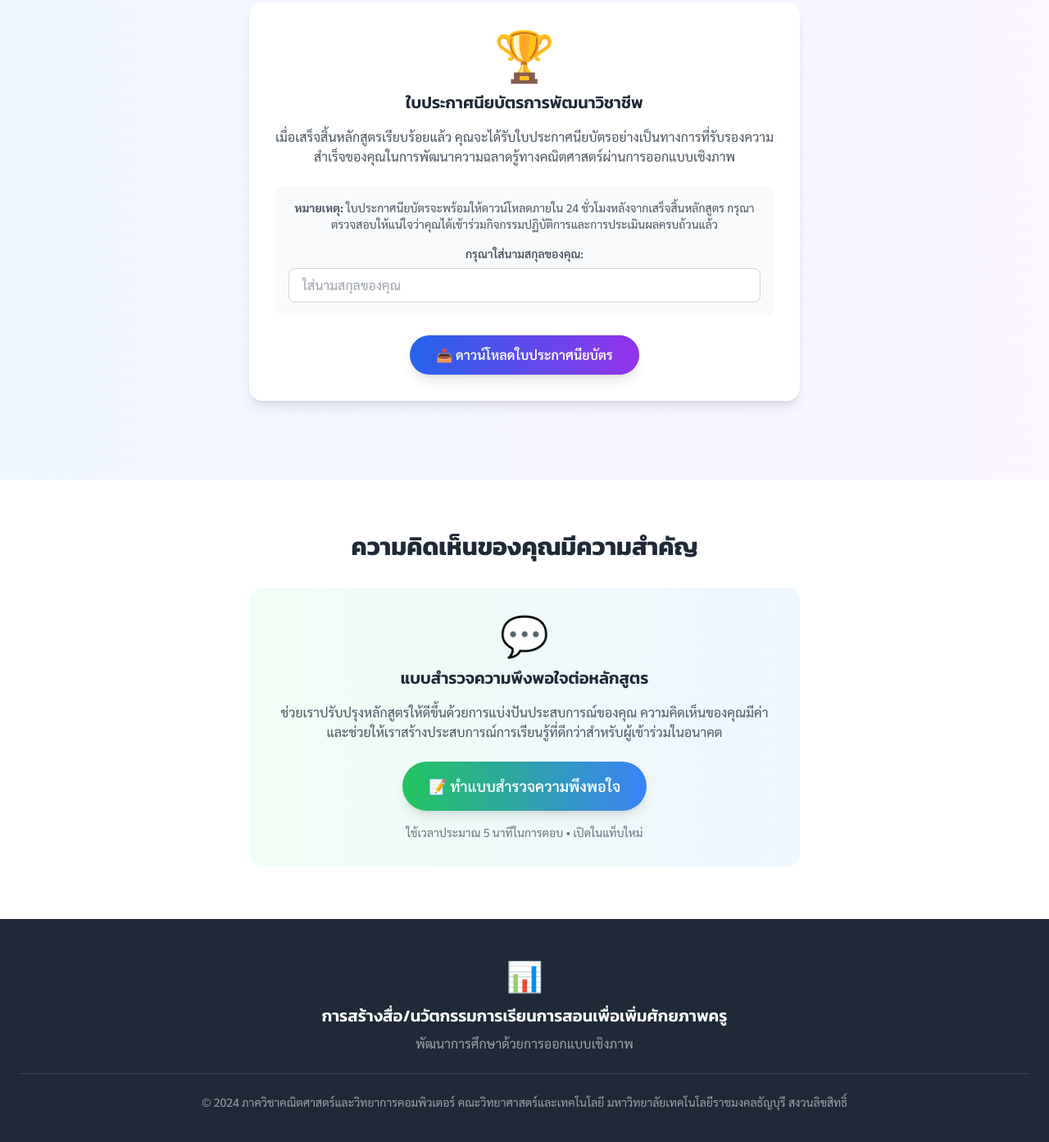
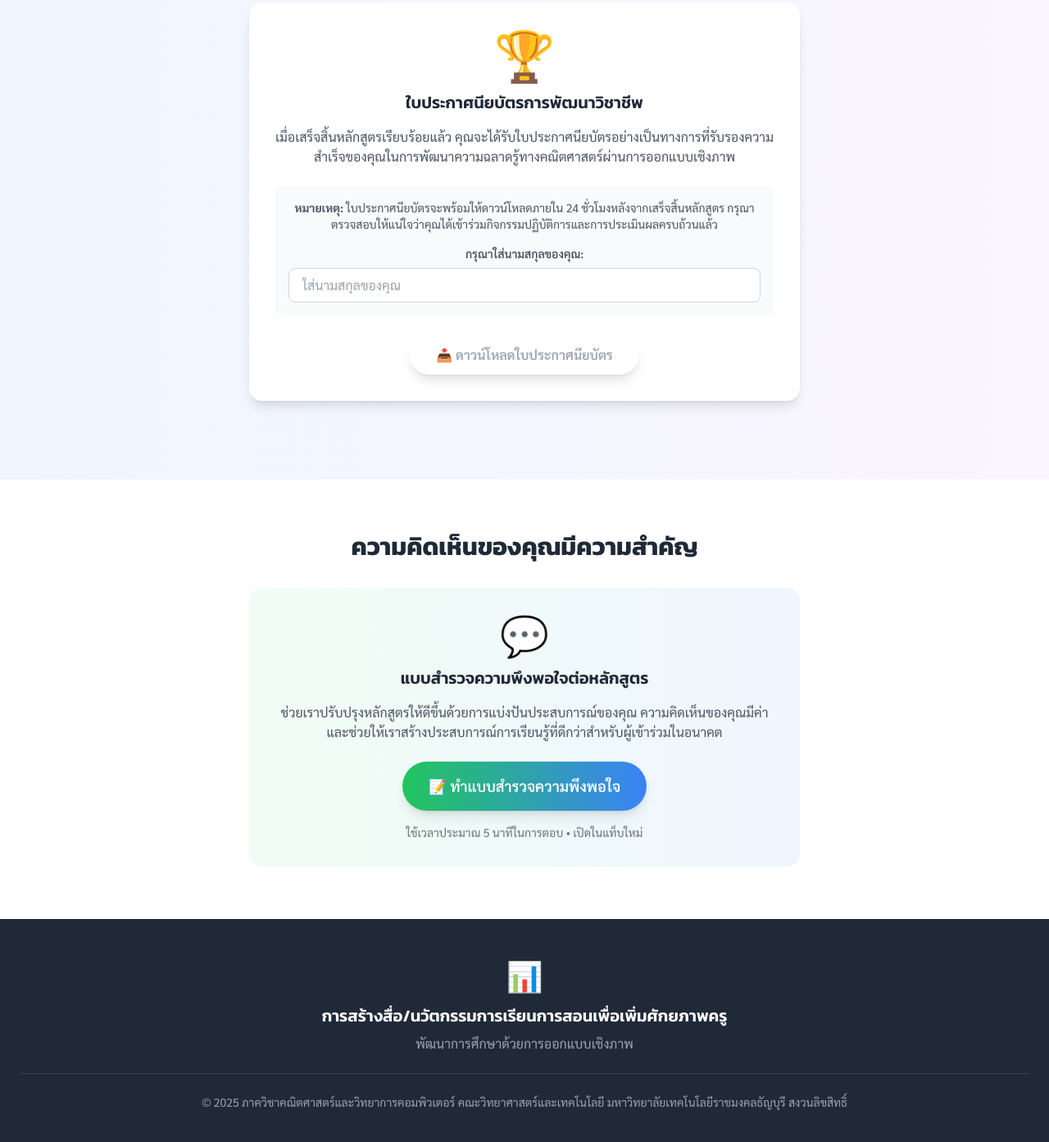
Before and after one commit to epsilonxe/canva25, a plain HTML site: page index.html in a window 1280 px wide. Shown: the part 3033-4426 px from the top of the page at 82% size. Drawn offline with nearby package versions, Linux system fonts and the light colour scheme.

Commit message:
Disabled certificate button

```diff
--- a/index.html
+++ b/index.html
@@ -260,7 +260,8 @@
                             <input type="text" id="surname" placeholder="ใส่นามสกุลของคุณ" class="w-full px-4 py-2 border border-gray-300 rounded-lg focus:ring-2 focus:ring-blue-500 focus:border-blue-500 outline-none transition-colors">
                         </div>
                     </div>
-                    <button onclick="downloadCertificate()" class="bg-gradient-to-r from-blue-600 to-purple-600 text-white px-8 py-3 rounded-full font-semibold hover:from-blue-700 hover:to-purple-700 transition-all duration-300 transform hover:scale-105 shadow-lg">
+                    <!-- <button onclick="downloadCertificate()" class="bg-gradient-to-r from-blue-600 to-purple-600 text-white px-8 py-3 rounded-full font-semibold hover:from-blue-700 hover:to-purple-700 transition-all duration-300 transform hover:scale-105 shadow-lg"> -->
+                    <button class=" text-gray-400 px-8 py-3 rounded-full font-semibold shadow-lg" disabled>
                         📥 ดาวน์โหลดใบประกาศนียบัตร
                     </button>
                 </div>
@@ -293,7 +294,7 @@
             <h3 class="text-xl font-semibold mb-2">การสร้างสื่อ/นวัตกรรมการเรียนการสอนเพื่อเพิ่มศักยภาพครู</h3>
             <p class="text-gray-400 mb-6">พัฒนาการศึกษาด้วยการออกแบบเชิงภาพ</p>
             <div class="border-t border-gray-700 pt-6">
-                <p class="text-gray-400 text-sm">&copy; 2024 ภาควิชาคณิตศาสตร์และวิทยาการคอมพิวเตอร์ คณะวิทยาศาสตร์และเทคโนโลยี มหาวิทยาลัยเทคโนโลยีราชมงคลธัญบุรี สงวนลิขสิทธิ์</p>
+                <p class="text-gray-400 text-sm">&copy; 2025 ภาควิชาคณิตศาสตร์และวิทยาการคอมพิวเตอร์ คณะวิทยาศาสตร์และเทคโนโลยี มหาวิทยาลัยเทคโนโลยีราชมงคลธัญบุรี สงวนลิขสิทธิ์</p>
             </div>
         </div>
     </footer>
```
